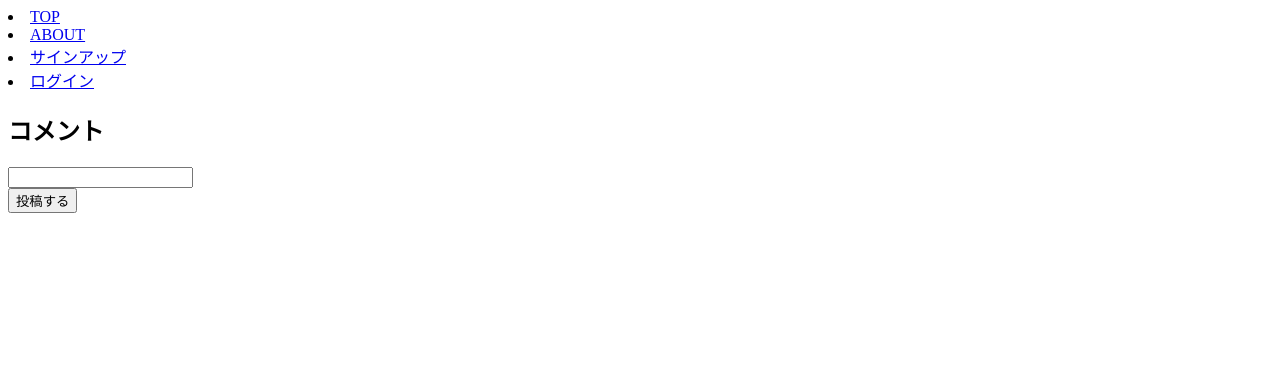
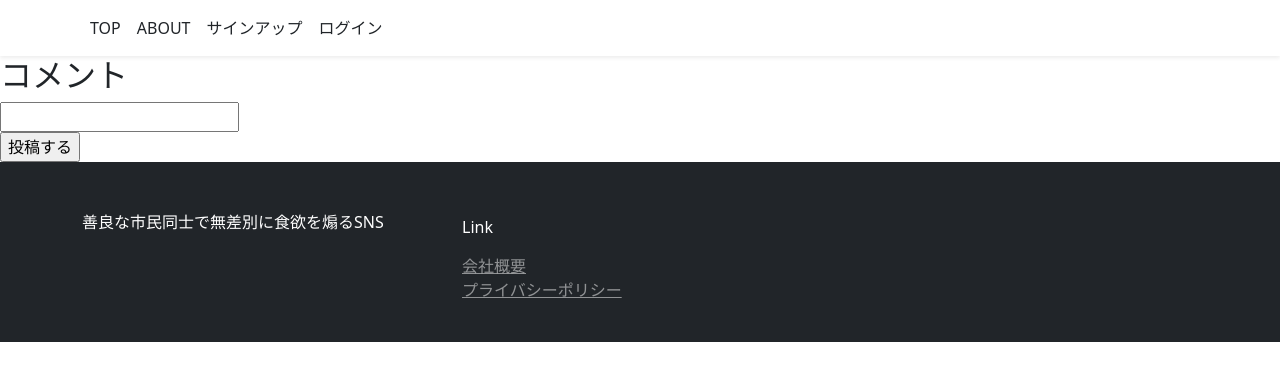
Before and after one commit to 20creamy21/Gamers, a Rails app: page /comments/new in a window 1280 px wide. Shown: the top 381 px of the page. Run offline with Rails 7, Linux system fonts and the light colour scheme; style sheets or scripts are compiled from the project's sources; some libraries are stand-ins or nearby versions.

Commit message:
[Add]Bootstrap導入

```diff
--- a/app/assets/javascripts/application.js
+++ b/app/assets/javascripts/application.js
@@ -10,6 +10,11 @@
 // Read Sprockets README (https://github.com/rails/sprockets#sprockets-directives) for details
 // about supported directives.
 //
+
+//= require jquery3
+//= require popper
+//= require bootstrap-sprockets
+
 //= require rails-ujs
 //= require activestorage
 //= require jquery
--- a/app/assets/stylesheets/application.css
+++ b/app/assets/stylesheets/application.scss
@@ -13,3 +13,6 @@
  *= require_tree .
  *= require_self
  */
+ @import "bootstrap";
+ @import 'font-awesome-sprockets';
+ @import 'font-awesome';
--- a/app/controllers/comments_controller.rb
+++ b/app/controllers/comments_controller.rb
@@ -5,10 +5,18 @@ class CommentsController < ApplicationController
   end
 
   def create
-
+    @commnet = current_user.comments.new(comment_params)
+    @comment.save
+    redirect_to post_path(@comment.post)
   end
 
   def destroy
   end
 
+  private
+
+  def comment_params
+    params.require(:comment).permit(:comment, :created_at)
+  end
+
 end
--- a/app/views/comments/new.html.erb
+++ b/app/views/comments/new.html.erb
@@ -1,6 +1,6 @@
 <h2>コメント</h2>
 
-<%= form_with model: @post, url: posts_path, local:true do |f| %>
+<%= form_with model: @comment, url: comments_path, local:true do |f| %>
   <div><%= f.text_field :comment %></div>
   <div><%= f.submit "投稿する" %></div>
 <% end %>
--- a/app/views/layouts/application.html.erb
+++ b/app/views/layouts/application.html.erb
@@ -4,44 +4,77 @@
     <title>Gamers</title>
     <%= csrf_meta_tags %>
     <%= csp_meta_tag %>
-
+    <meta name="viewport" content="width=device-width, initial-scale=1, maximum-scale=1">
     <%= stylesheet_link_tag    'application' %>
     <%= javascript_include_tag 'application' %>
   </head>
 
   <body>
-    <header>
-      <% if user_signed_in? %>
-      <li>
-        <%= link_to "HOME", posts_path %>
-      </li>
-      <li>
-        <%= link_to "投稿", new_post_path %>
-      </li>
-      <li>
-        <%= link_to "ランキング", ranks_index_path %>
-      </li>
-      <li>
-        <%= link_to "ログアウト", destroy_user_session_path, method: :delete %>
-      </li>
-    <% else %>
-      <li>
-        <%= link_to "TOP", root_path %>
-      </li>
-      <li>
-        <%= link_to "ABOUT", about_path %>
-      </li>
-      <li>
-        <%= link_to "サインアップ", new_user_registration_path %>
-      </li>
-      <li>
-        <%= link_to "ログイン", new_user_session_path %>
-      </li>
-    <% end %>
+
+    <header class="shadow-sm">
+      <nav class="navbar navbar-expand-lg navbar-light">
+        <div class="container">
+          <button class="navbar-toggler" type="button" data-toggle="collapse" data-target="#navbarNavDropdown" aria-controls="navbarNavDropdown" aria-expanded="false" aria-label="Toggle navigation">
+            <span class="navbar-toggler-icon"></span>
+          </button>
+          <div class="collapse navbar-collapse" id="navbarNavDropdown">
+            <ul class="navbar-nav ml-auto">
+              <% if user_signed_in? %>
+                <li class="nav-item">
+                  <%= link_to "HOME", posts_path, class: 'nav-link text-dark' %>
+                </li>
+                <li class="nav-item">
+                  <%= link_to "投稿", new_post_path, class: 'nav-link text-dark' %>
+                </li>
+                <li class="nav-item">
+                  <%= link_to "ランキング", ranks_index_path, class: 'nav-link text-dark' %>
+                </li>
+                <li class="nav-item">
+                  <%= link_to "ログアウト", destroy_user_session_path, method: :delete, class: 'nav-link text-dark' %>
+                </li>
+              <% else %>
+                <li class="nav-item">
+                  <%= link_to "TOP", root_path, class: 'nav-link text-dark' %>
+                </li>
+                <li class="nav-item">
+                  <%= link_to "ABOUT", about_path, class: 'nav-link text-dark' %>
+                </li>
+                <li class="nav-item">
+                  <%= link_to "サインアップ", new_user_registration_path, class: 'nav-link text-dark' %>
+                </li>
+                <li class="nav-item">
+                  <%= link_to "ログイン", new_user_session_path, class: 'nav-link text-dark' %>
+                </li>
+              <% end %>
+            </ul>
+          </div>
+        </div>
+      </nav>
     </header>
+
     <%= yield %>
-    <footer>
 
+    <footer class="bg-dark text-white pt-5 pb-4">
+      <div class="container">
+        <div class="row no-gutters">
+          <div class="col-md-4">
+            <p>善良な市民同士で無差別に食欲を煽るSNS</p>
+          </div>
+          <div class="col-md-8">
+            <h6 class="text-white mt-2 mb-3">Link</h6>
+            <ul class="p-0 list-unstyled">
+              <li>
+                <a href="" title="About" class="text-white-50">会社概要</a>
+              </li>
+              <li>
+                <a href="" title="License informations" class="text-white-50">プライバシーポリシー</a>
+              </li>
+            </ul>
+          </div>
+        </div>
+      </div>
     </footer>
+
   </body>
+
 </html>
--- a/app/views/posts/index.html.erb
+++ b/app/views/posts/index.html.erb
@@ -1,7 +1,7 @@
 <h2>HOME</h2>
 
 <%= search_form_for @q do |f| %>
-  <%= f.label :name, "キーワード" %>
+  <%= f.label :name, "キーワード(ゲーム名）" %>
   <%= f.search_field :name_cont %>
   <%= f.submit "検索" %>
 <% end %>
```
Also changed, not shown: Gemfile, Gemfile.lock.
